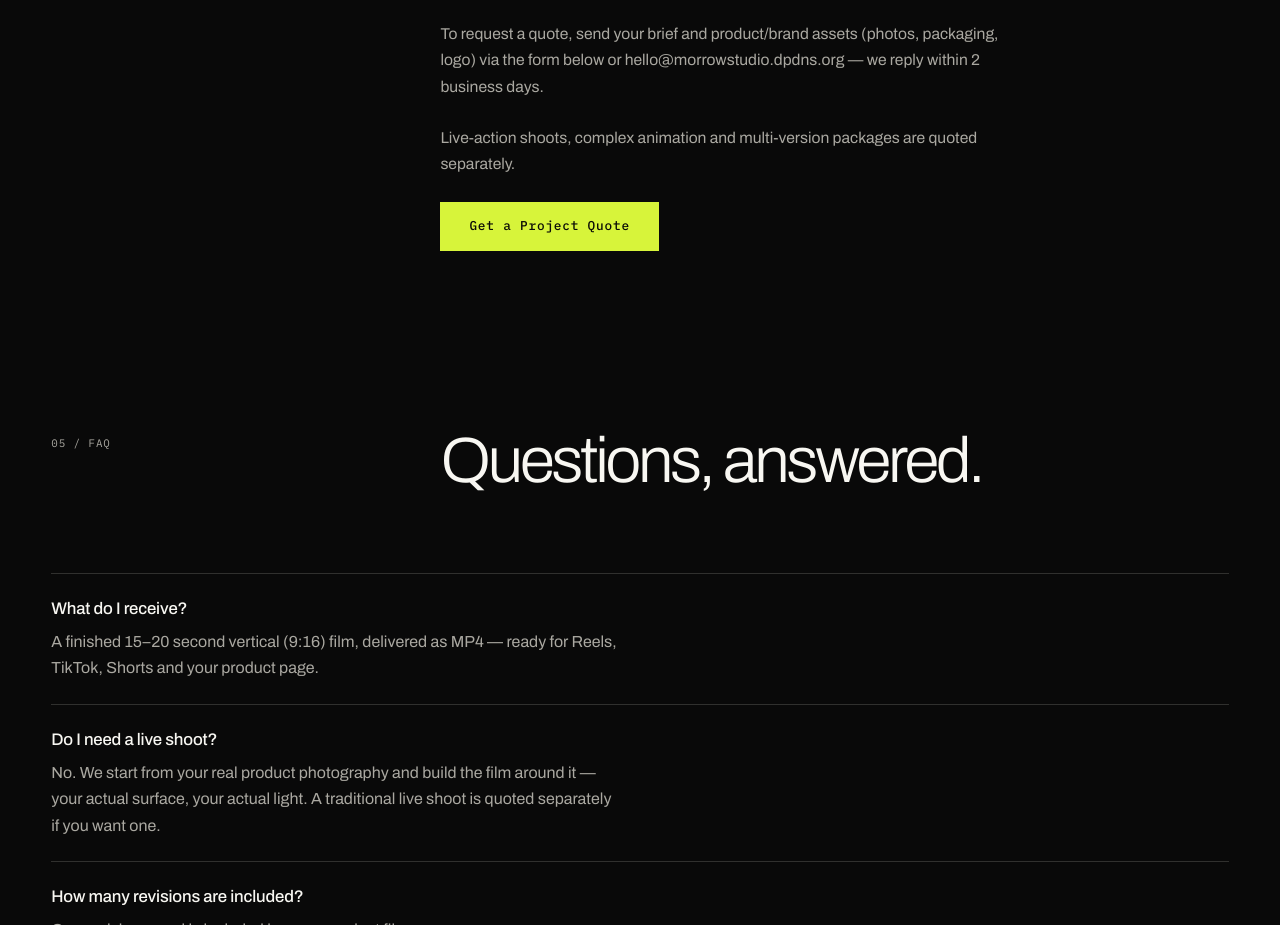
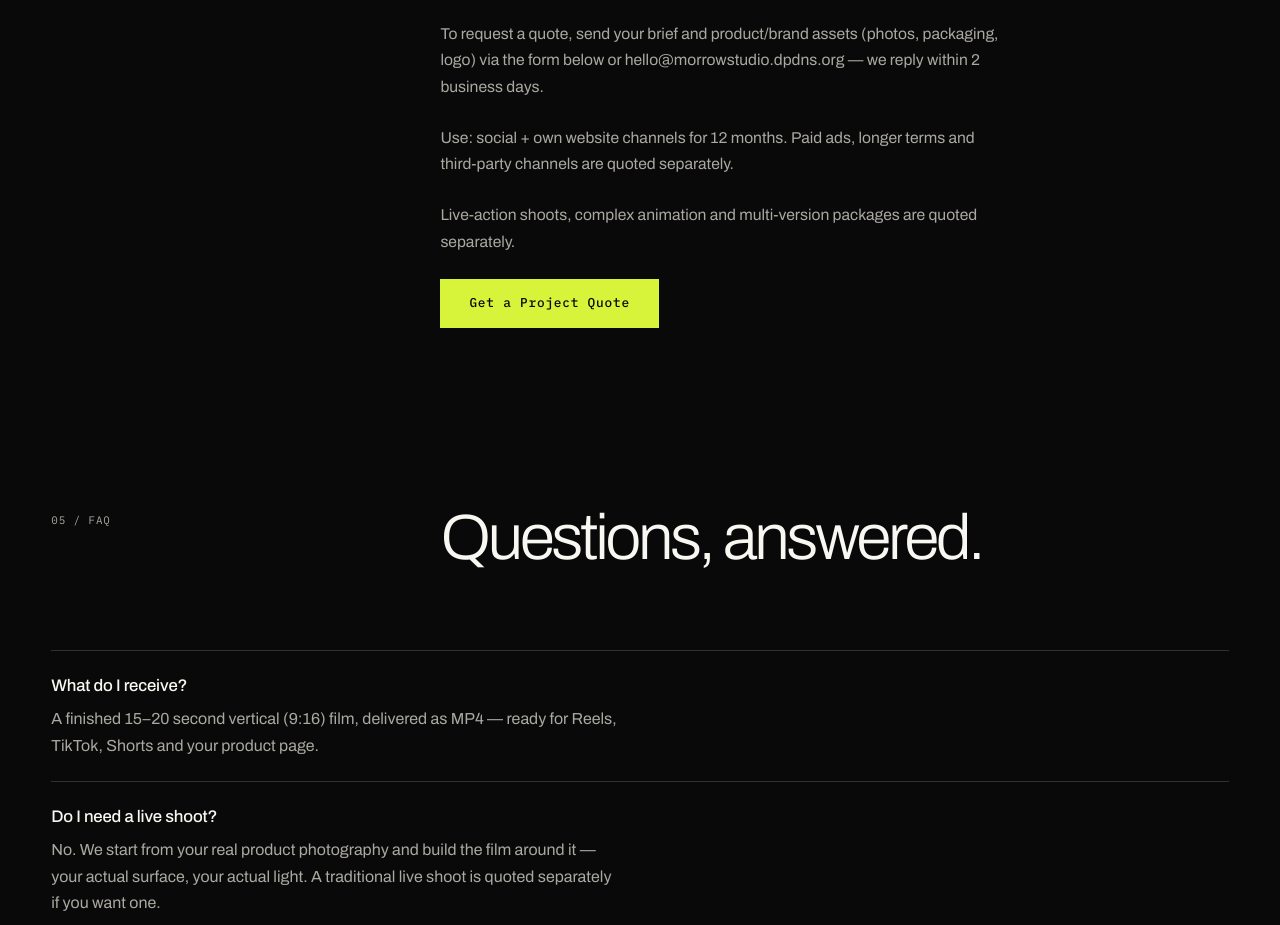
Before and after one commit to yan2003105/morrow-studio-site, a plain HTML site: page index.html in a window 1280 px wide. Shown: the part 9530-10455 px from the top of the page. Drawn offline with Linux system fonts and the light colour scheme.

Commit message:
Add usage rights to pricing: social + own website 12 months, paid/long/third-party quoted separately

```diff
--- a/index.html
+++ b/index.html
@@ -783,6 +783,7 @@
           <p>A 15–20 second vertical product film, delivered within 5 business days of receiving your confirmed brief and required assets.</p>
           <p>Includes 1 revision round. You receive a finished 15–20 second vertical (9:16) MP4 — ready for Reels, TikTok, Shorts and your product page.</p>
           <p>To request a quote, send your brief and product/brand assets (photos, packaging, logo) via the form below or hello@morrowstudio.dpdns.org — we reply within 2 business days.</p>
+          <p>Use: social + own website channels for 12 months. Paid ads, longer terms and third-party channels are quoted separately.</p>
           <p>Live-action shoots, complex animation and multi-version packages are quoted separately.</p>
           <p><a class="quote-link" href="#contact">Get a Project Quote</a></p>
         </div>
```
